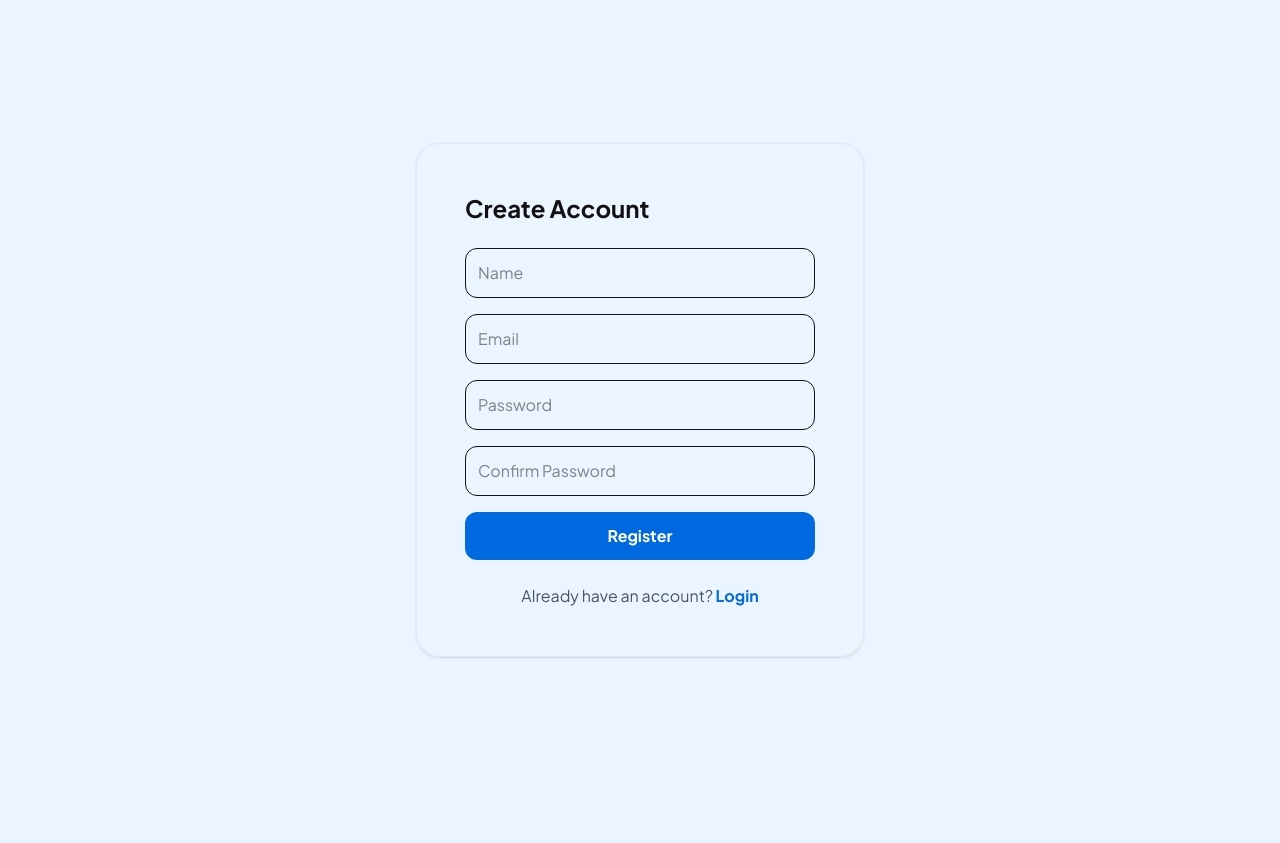
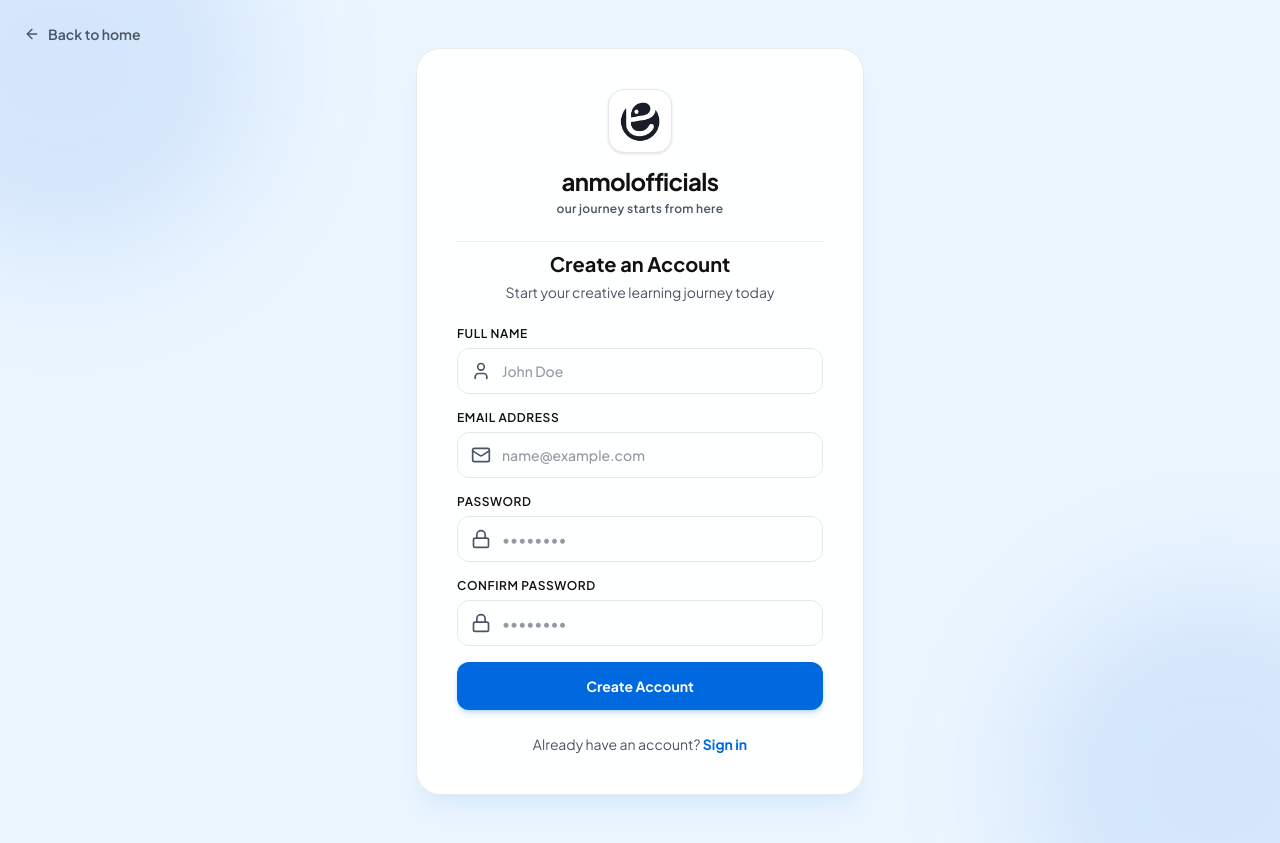
Before and after one commit to TechV013/AnmolofficialEducationplatform, a Next.js app: page /register in a window 1280 px wide. Before the commit the page ends 800 px from the top, so only its background shows below. Built offline with nearby package versions, Linux system fonts and the light colour scheme.

Commit message:
UPDATES: redesign login and register pages with logo, tagline, input icons, and ambient accents

```diff
--- a/src/app/(auth)/login/page.tsx
+++ b/src/app/(auth)/login/page.tsx
@@ -2,16 +2,18 @@
 import { useState } from "react";
 import { useRouter } from "next/navigation";
 import Link from "next/link";
+import Image from "next/image";
 import { signIn } from "next-auth/react";
 import { getSession } from "next-auth/react";
+import { Mail, Lock, Eye, EyeOff, ArrowLeft, Loader2 } from "lucide-react";
 
 export default function LoginPage() {
   const router = useRouter();
   const [email, setEmail] = useState("");
   const [password, setPassword] = useState("");
+  const [showPassword, setShowPassword] = useState(false);
   const [error, setError] = useState<string | null>(null);
   const [loading, setLoading] = useState(false);
-
 
   const handleLogin = async (e: React.FormEvent<HTMLFormElement>) => {
     e.preventDefault();
@@ -22,7 +24,6 @@ export default function LoginPage() {
       setError("Invalid email or password.");
       setLoading(false);
     } else {
-      // Role-based redirect from session
       const session = await getSession();
       const role = (session?.user as { role?: string })?.role;
       router.push(role === "ADMIN" ? "/admin" : role === "INSTRUCTOR" ? "/instructor" : "/dashboard");
@@ -30,58 +31,128 @@ export default function LoginPage() {
     }
   };
 
+  return (
+    <main className="min-h-screen bg-background relative overflow-hidden flex flex-col justify-center items-center px-4 py-12">
+      {/* Ambient background glow accents */}
+      <div className="absolute -top-32 -left-32 w-96 h-96 bg-primary/10 rounded-full blur-3xl pointer-events-none" />
+      <div className="absolute -bottom-32 -right-32 w-96 h-96 bg-primary/10 rounded-full blur-3xl pointer-events-none" />
 
+      {/* Back to home */}
+      <Link
+        href="/"
+        className="absolute top-6 left-6 inline-flex items-center gap-2 text-sm font-semibold text-muted hover:text-text transition-colors"
+      >
+        <ArrowLeft className="w-4 h-4" />
+        Back to home
+      </Link>
 
-  return (
-    <main className="min-h-screen bg-background flex items-center justify-center px-4">
-      <div className="bg-surface p-8 sm:p-12 rounded-3xl shadow-sm border border-border w-full max-w-md">
-        <div className="text-center mb-8">
-          <div className="text-3xl font-bold text-primary mb-2">@anmlofficials</div>
-          <h1 className="text-2xl font-bold text-text">Welcome Back</h1>
-          <p className="text-muted mt-2">Sign in to continue your learning journey</p>
+      {/* Main card */}
+      <div className="relative z-10 bg-white/95 backdrop-blur-sm p-8 sm:p-10 rounded-3xl shadow-xl shadow-primary/5 border border-border/80 w-full max-w-md">
+        {/* Brand header */}
+        <div className="text-center mb-6">
+          <Link href="/" className="inline-flex flex-col items-center group">
+            <div className="w-16 h-16 rounded-2xl bg-white shadow-sm border border-border p-2.5 flex items-center justify-center mb-3 group-hover:scale-105 transition-transform">
+              <Image
+                src="/images/logo.png"
+                alt="anmolofficials"
+                width={56}
+                height={56}
+                className="w-full h-full object-contain"
+                priority
+              />
+            </div>
+            <span className="text-2xl font-bold tracking-tight text-text">
+              anmolofficials
+            </span>
+            <p className="text-xs font-semibold text-muted tracking-wide mt-1">
+              our journey starts from here
+            </p>
+          </Link>
         </div>
 
-        {error && <p className="text-red-500 text-sm text-center mb-4">{error}</p>}
+        {/* Section title */}
+        <div className="text-center mb-6 pt-2 border-t border-border/60">
+          <h1 className="text-xl font-bold text-text">Welcome Back</h1>
+          <p className="text-sm text-muted mt-1">Sign in to continue your learning journey</p>
+        </div>
+
+        {error && (
+          <div className="mb-5 p-3.5 rounded-xl bg-red-50 border border-red-200 text-red-600 text-sm flex items-center gap-2.5">
+            <span className="w-1.5 h-1.5 rounded-full bg-red-500" />
+            <span>{error}</span>
+          </div>
+        )}
 
         <form className="space-y-4" onSubmit={handleLogin}>
           <div>
-            <label className="block text-sm font-medium text-gray-700 mb-1">Email</label>
+            <label className="block text-xs font-semibold text-text uppercase tracking-wider mb-1.5">
+              Email Address
+            </label>
+            <div className="relative">
+              <Mail className="w-5 h-5 text-muted absolute left-3.5 top-1/2 -translate-y-1/2" />
               <input
                 type="email"
                 value={email}
                 onChange={(e) => setEmail(e.target.value)}
                 placeholder="you@example.com"
-              className="w-full px-4 py-3 border border-gray-200 rounded-xl focus:ring-2 focus:ring-primary focus:border-transparent outline-none"
+                className="w-full pl-11 pr-4 py-3 bg-background/50 border border-border rounded-xl text-text placeholder:text-muted/60 focus:bg-white focus:border-primary focus:ring-2 focus:ring-primary/20 outline-none transition-all text-sm font-medium"
                 required
               />
             </div>
+          </div>
+
           <div>
-            <label className="block text-sm font-medium text-gray-700 mb-1">Password</label>
+            <div className="flex items-center justify-between mb-1.5">
+              <label className="block text-xs font-semibold text-text uppercase tracking-wider">
+                Password
+              </label>
+              <Link href="#" className="text-xs font-semibold text-primary hover:underline">
+                Forgot password?
+              </Link>
+            </div>
+            <div className="relative">
+              <Lock className="w-5 h-5 text-muted absolute left-3.5 top-1/2 -translate-y-1/2" />
               <input
-              type="password"
+                type={showPassword ? "text" : "password"}
                 value={password}
                 onChange={(e) => setPassword(e.target.value)}
                 placeholder="••••••••"
-              className="w-full px-4 py-3 border border-gray-200 rounded-xl focus:ring-2 focus:ring-primary focus:border-transparent outline-none"
+                className="w-full pl-11 pr-11 py-3 bg-background/50 border border-border rounded-xl text-text placeholder:text-muted/60 focus:bg-white focus:border-primary focus:ring-2 focus:ring-primary/20 outline-none transition-all text-sm font-medium"
                 required
               />
+              <button
+                type="button"
+                onClick={() => setShowPassword(!showPassword)}
+                className="absolute right-3.5 top-1/2 -translate-y-1/2 text-muted hover:text-text transition-colors"
+                tabIndex={-1}
+                aria-label={showPassword ? "Hide password" : "Show password"}
+              >
+                {showPassword ? <EyeOff className="w-4 h-4" /> : <Eye className="w-4 h-4" />}
+              </button>
             </div>
+          </div>
+
           <button
             type="submit"
             disabled={loading}
-            className="w-full bg-primary text-white py-3 rounded-xl font-bold text-lg hover:bg-primary-hover transition-colors"
+            className="w-full mt-2 bg-primary text-white py-3.5 rounded-xl font-bold text-sm hover:bg-primary-hover active:scale-[0.99] disabled:opacity-60 transition-all shadow-md shadow-primary/20 flex items-center justify-center gap-2"
           >
-            {loading ? "Signing in..." : "Login"}
+            {loading ? (
+              <>
+                <Loader2 className="w-4 h-4 animate-spin" />
+                <span>Signing in...</span>
+              </>
+            ) : (
+              <span>Sign In</span>
+            )}
           </button>
         </form>
 
-        <div className="mt-4 text-center">
-          <Link href="#" className="text-primary text-sm hover:underline">Forgot password?</Link>
-        </div>
-
-        <p className="mt-6 text-center text-sm text-gray-500">
+        <p className="mt-6 text-center text-sm text-muted">
           Don&apos;t have an account?{" "}
-          <Link href="/register" className="text-primary font-semibold hover:underline">Sign up</Link>
+          <Link href="/register" className="text-primary font-bold hover:underline">
+            Sign up
+          </Link>
         </p>
       </div>
     </main>
--- a/src/app/(auth)/register/page.tsx
+++ b/src/app/(auth)/register/page.tsx
@@ -2,6 +2,8 @@
 import { useState } from "react";
 import { useRouter } from "next/navigation";
 import Link from "next/link";
+import Image from "next/image";
+import { User, Mail, Lock, ArrowLeft, Loader2 } from "lucide-react";
 
 export default function RegisterPage() {
   const router = useRouter();
@@ -13,31 +15,170 @@ export default function RegisterPage() {
     e.preventDefault();
     if (formData.password !== formData.confirmPassword) return setError("Passwords do not match");
     setLoading(true);
+    setError(null);
 
-    const res = await fetch("/api/auth/register", {
+    try {
+      const res = await fetch("/api/auth/register", {
         method: "POST",
         body: JSON.stringify({ name: formData.name, email: formData.email, password: formData.password }),
         headers: { "Content-Type": "application/json" }
-    });
+      });
 
-    if (res.ok) router.push("/login");
-    else setError((await res.json()).error);
-    setLoading(false);
+      if (res.ok) {
+        router.push("/login");
+      } else {
+        const data = await res.json();
+        setError(data.error || "Failed to create account.");
+      }
+    } catch {
+      setError("Network error. Please try again.");
+    } finally {
+      setLoading(false);
+    }
   };
 
   return (
-    <main className="min-h-screen bg-background flex items-center justify-center px-4">
-      <div className="bg-surface p-8 sm:p-12 rounded-3xl shadow-sm border border-border w-full max-w-md">
-        <h1 className="text-2xl font-bold text-text mb-6">Create Account</h1>
+    <main className="min-h-screen bg-background relative overflow-hidden flex flex-col justify-center items-center px-4 py-12">
+      {/* Ambient background glow accents */}
+      <div className="absolute -top-32 -left-32 w-96 h-96 bg-primary/10 rounded-full blur-3xl pointer-events-none" />
+      <div className="absolute -bottom-32 -right-32 w-96 h-96 bg-primary/10 rounded-full blur-3xl pointer-events-none" />
+
+      {/* Back to home */}
+      <Link
+        href="/"
+        className="absolute top-6 left-6 inline-flex items-center gap-2 text-sm font-semibold text-muted hover:text-text transition-colors"
+      >
+        <ArrowLeft className="w-4 h-4" />
+        Back to home
+      </Link>
+
+      {/* Main card */}
+      <div className="relative z-10 bg-white/95 backdrop-blur-sm p-8 sm:p-10 rounded-3xl shadow-xl shadow-primary/5 border border-border/80 w-full max-w-md">
+        {/* Brand header */}
+        <div className="text-center mb-6">
+          <Link href="/" className="inline-flex flex-col items-center group">
+            <div className="w-16 h-16 rounded-2xl bg-white shadow-sm border border-border p-2.5 flex items-center justify-center mb-3 group-hover:scale-105 transition-transform">
+              <Image
+                src="/images/logo.png"
+                alt="anmolofficials"
+                width={56}
+                height={56}
+                className="w-full h-full object-contain"
+                priority
+              />
+            </div>
+            <span className="text-2xl font-bold tracking-tight text-text">
+              anmolofficials
+            </span>
+            <p className="text-xs font-semibold text-muted tracking-wide mt-1">
+              our journey starts from here
+            </p>
+          </Link>
+        </div>
+
+        {/* Section title */}
+        <div className="text-center mb-6 pt-2 border-t border-border/60">
+          <h1 className="text-xl font-bold text-text">Create an Account</h1>
+          <p className="text-sm text-muted mt-1">Start your creative learning journey today</p>
+        </div>
+
+        {error && (
+          <div className="mb-5 p-3.5 rounded-xl bg-red-50 border border-red-200 text-red-600 text-sm flex items-center gap-2.5">
+            <span className="w-1.5 h-1.5 rounded-full bg-red-500" />
+            <span>{error}</span>
+          </div>
+        )}
+
         <form className="space-y-4" onSubmit={handleSubmit}>
-            <input placeholder="Name" className="w-full p-3 border rounded-xl" onChange={e => setFormData({...formData, name: e.target.value})} required />
-            <input type="email" placeholder="Email" className="w-full p-3 border rounded-xl" onChange={e => setFormData({...formData, email: e.target.value})} required />
-            <input type="password" placeholder="Password" className="w-full p-3 border rounded-xl" onChange={e => setFormData({...formData, password: e.target.value})} required />
-            <input type="password" placeholder="Confirm Password" className="w-full p-3 border rounded-xl" onChange={e => setFormData({...formData, confirmPassword: e.target.value})} required />
-            <button disabled={loading} className="w-full bg-primary text-white py-3 rounded-xl font-bold">{loading ? "Loading..." : "Register"}</button>
+          <div>
+            <label className="block text-xs font-semibold text-text uppercase tracking-wider mb-1.5">
+              Full Name
+            </label>
+            <div className="relative">
+              <User className="w-5 h-5 text-muted absolute left-3.5 top-1/2 -translate-y-1/2" />
+              <input
+                placeholder="John Doe"
+                value={formData.name}
+                onChange={(e) => setFormData({ ...formData, name: e.target.value })}
+                className="w-full pl-11 pr-4 py-3 bg-background/50 border border-border rounded-xl text-text placeholder:text-muted/60 focus:bg-white focus:border-primary focus:ring-2 focus:ring-primary/20 outline-none transition-all text-sm font-medium"
+                required
+              />
+            </div>
+          </div>
+
+          <div>
+            <label className="block text-xs font-semibold text-text uppercase tracking-wider mb-1.5">
+              Email Address
+            </label>
+            <div className="relative">
+              <Mail className="w-5 h-5 text-muted absolute left-3.5 top-1/2 -translate-y-1/2" />
+              <input
+                type="email"
+                placeholder="name@example.com"
+                value={formData.email}
+                onChange={(e) => setFormData({ ...formData, email: e.target.value })}
+                className="w-full pl-11 pr-4 py-3 bg-background/50 border border-border rounded-xl text-text placeholder:text-muted/60 focus:bg-white focus:border-primary focus:ring-2 focus:ring-primary/20 outline-none transition-all text-sm font-medium"
+                required
+              />
+            </div>
+          </div>
+
+          <div>
+            <label className="block text-xs font-semibold text-text uppercase tracking-wider mb-1.5">
+              Password
+            </label>
+            <div className="relative">
+              <Lock className="w-5 h-5 text-muted absolute left-3.5 top-1/2 -translate-y-1/2" />
+              <input
+                type="password"
+                placeholder="••••••••"
+                value={formData.password}
+                onChange={(e) => setFormData({ ...formData, password: e.target.value })}
+                className="w-full pl-11 pr-4 py-3 bg-background/50 border border-border rounded-xl text-text placeholder:text-muted/60 focus:bg-white focus:border-primary focus:ring-2 focus:ring-primary/20 outline-none transition-all text-sm font-medium"
+                required
+              />
+            </div>
+          </div>
+
+          <div>
+            <label className="block text-xs font-semibold text-text uppercase tracking-wider mb-1.5">
+              Confirm Password
+            </label>
+            <div className="relative">
+              <Lock className="w-5 h-5 text-muted absolute left-3.5 top-1/2 -translate-y-1/2" />
+              <input
+                type="password"
+                placeholder="••••••••"
+                value={formData.confirmPassword}
+                onChange={(e) => setFormData({ ...formData, confirmPassword: e.target.value })}
+                className="w-full pl-11 pr-4 py-3 bg-background/50 border border-border rounded-xl text-text placeholder:text-muted/60 focus:bg-white focus:border-primary focus:ring-2 focus:ring-primary/20 outline-none transition-all text-sm font-medium"
+                required
+              />
+            </div>
+          </div>
+
+          <button
+            type="submit"
+            disabled={loading}
+            className="w-full mt-2 bg-primary text-white py-3.5 rounded-xl font-bold text-sm hover:bg-primary-hover active:scale-[0.99] disabled:opacity-60 transition-all shadow-md shadow-primary/20 flex items-center justify-center gap-2"
+          >
+            {loading ? (
+              <>
+                <Loader2 className="w-4 h-4 animate-spin" />
+                <span>Creating Account...</span>
+              </>
+            ) : (
+              <span>Create Account</span>
+            )}
+          </button>
         </form>
-        {error && <p className="text-red-500 mt-4 text-center">{error}</p>}
-        <p className="mt-6 text-center text-muted">Already have an account? <Link href="/login" className="text-primary font-bold">Login</Link></p>
+
+        <p className="mt-6 text-center text-sm text-muted">
+          Already have an account?{" "}
+          <Link href="/login" className="text-primary font-bold hover:underline">
+            Sign in
+          </Link>
+        </p>
       </div>
     </main>
   );
```
Also changed, not shown: src/app/sitemap.ts (+9 -4 lines), src/services/courses/courses.service.ts (+12 -0 lines). Lines whose indentation alone changed are shown as unchanged.
